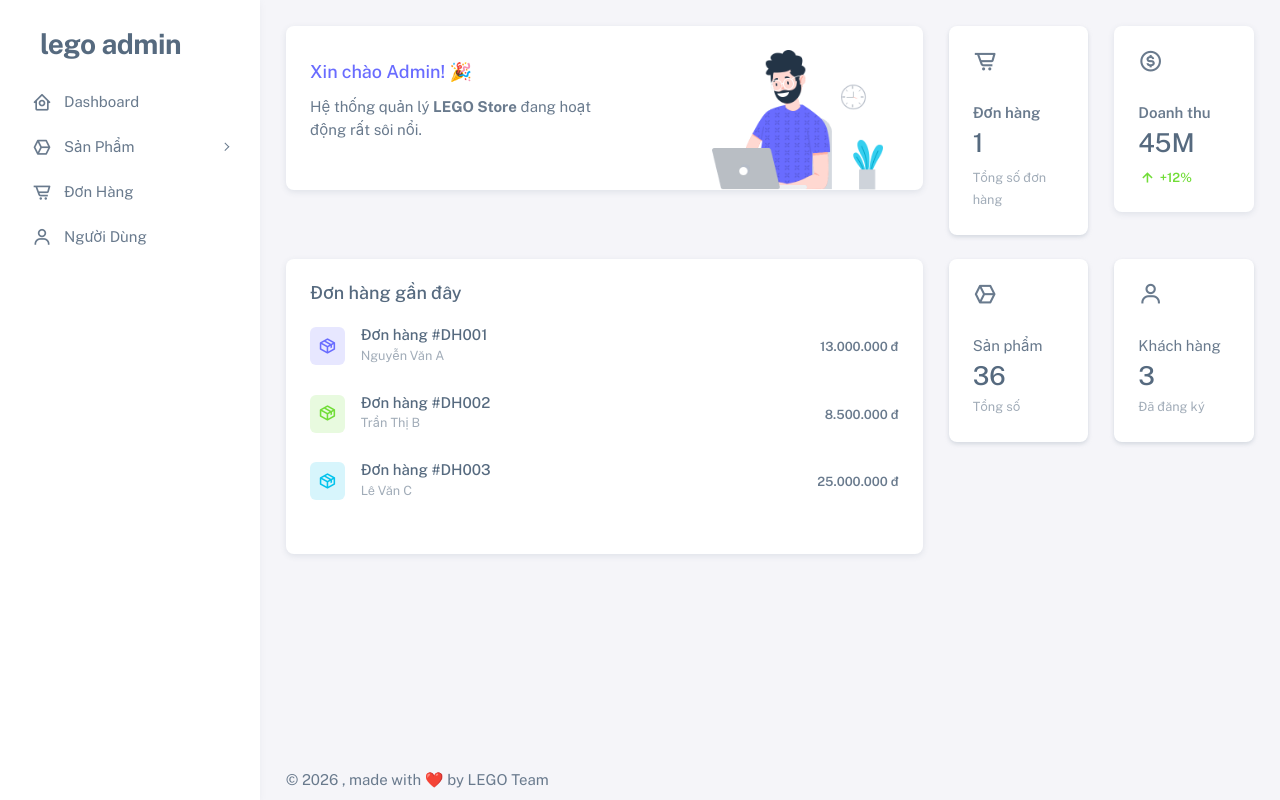
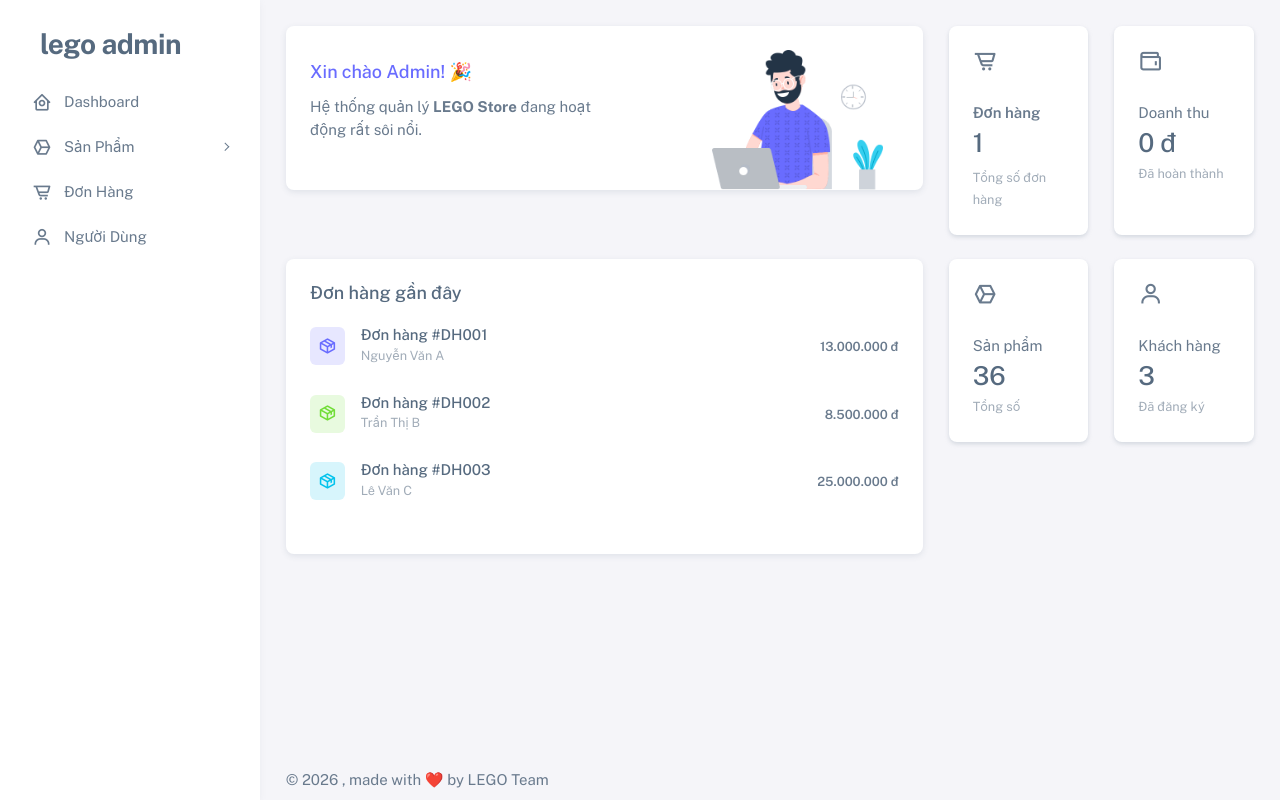
Before and after one commit to tlong1312/lego_store, a PHP site: page /index.php?controller=dashboard in a window 1280 px wide. Run offline with PHP 8.4, Linux system fonts and the light colour scheme; data comes from the database, SQL or seed files in the repository; tables that the repository leaves empty hold one stand-in row (values such as "Sample post"); some libraries are stand-ins or nearby versions.

Commit message:
thêm doanh thu đã hoàn thành

```diff
--- a/controllers/DashboardController.php
+++ b/controllers/DashboardController.php
@@ -12,6 +12,7 @@ class DashboardController extends BaseController
         require_once 'models/OrderModel.php';
         $orderModel = new OrderModel();
         $totalOrders = $orderModel->getTotalOrders();
+        $totalRevenue = $orderModel->getTotalRevenue();
         require_once 'views/layouts/admin_header.php';
         require_once 'views/admin/dashboard.php';
         require_once 'views/layouts/admin_footer.php';
--- a/models/OrderModel.php
+++ b/models/OrderModel.php
@@ -78,5 +78,16 @@ class OrderModel extends BaseModel {
         }
         return 0;
     }
+
+    // Tính doanh thu
+    public function getTotalRevenue() {
+        $sql = "SELECT SUM(total_money) AS total_revenue FROM orders WHERE status = 2";
+        $result = $this->conn->query($sql);
+        if ($result && $result->num_rows > 0) {
+            $row = $result->fetch_assoc();
+            return $row['total_revenue'] ? $row['total_revenue'] : 0;
+        }
+        return 0;
+    }
 }
 ?>
--- a/views/admin/dashboard.php
+++ b/views/admin/dashboard.php
@@ -45,16 +45,20 @@
                 </a>
             </div>
             <div class="col-lg-6 col-md-12 col-6 mb-4">
-                <div class="card">
+    <div class="card h-100 shadow-sm border-0 transition-hover">
         <div class="card-body">
             <div class="card-title d-flex align-items-start justify-content-between">
                 <div class="avatar shrink-0">
-                                <i class="menu-icon tf-icons bx bx-dollar-circle bx-sm"></i>
+                    <i class="menu-icon tf-icons bx bx-wallet bx-sm"></i>
                 </div>
             </div>
-                        <span class="fw-semibold d-block mb-1">Doanh thu</span>
-                        <h3 class="card-title mb-2">45M</h3>
-                        <small class="text-success fw-semibold"><i class="bx bx-up-arrow-alt"></i> +12%</small>
+            <span class="d-block mb-1">Doanh thu</span>
+
+            <h3 class="card-title text-nowrap mb-1">
+                <?= isset($totalRevenue) ? number_format($totalRevenue, 0, ',', '.') : '0' ?> đ
+            </h3>
+
+            <small class="text-muted">Đã hoàn thành</small>
         </div>
     </div>
 </div>
```
Lines whose indentation alone changed are shown as unchanged.
